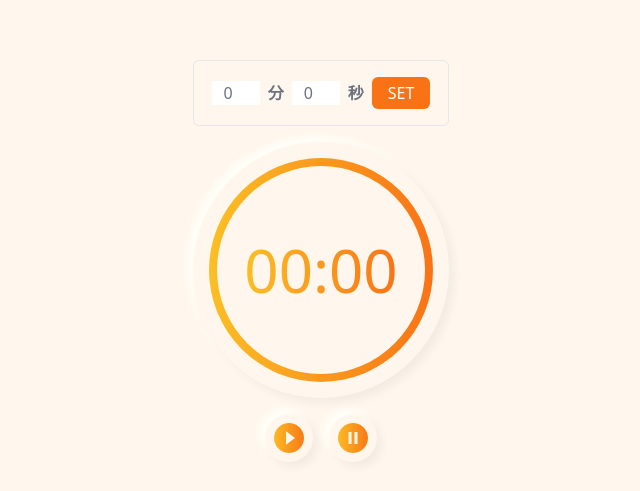
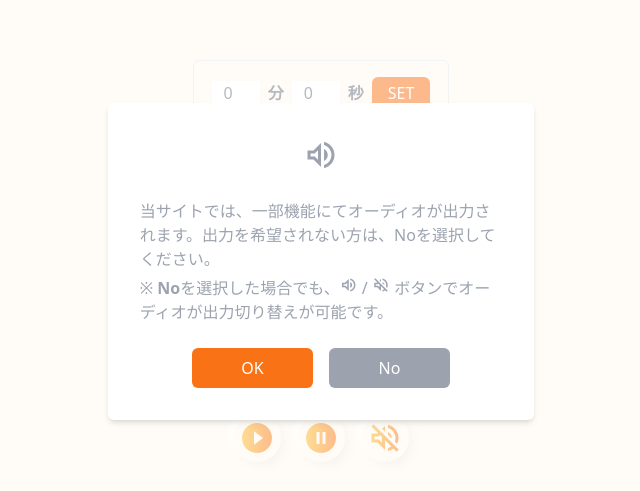
Before and after one commit to kuma-BBBB/pomodoro-timer, a React (Vite) app: page / in a window 1280 px wide. Shown: the part 139-630 px from the top of the page, without its empty margins (319-959 px from the left). Built offline with nearby package versions, Linux system fonts and the light colour scheme.

Commit message:
オーディオ出力確認モーダル

```diff
--- /dev/null
+++ b/src/components/atoms/BackDrop/index.tsx
@@ -0,0 +1,29 @@
+import type { FC, ReactNode } from 'react'
+
+import clsx from 'clsx'
+
+type Props = {
+  children: ReactNode
+  open: boolean
+}
+
+export const BackDrop: FC<Props> = ({ children, open }) => {
+  return (
+    <>
+      <div
+        className={clsx([
+          open ? '' : 'hidden',
+          'fixed top-0 left-0 w-full h-full opacity-50 bg-white',
+        ])}
+      />
+      <div
+        className={clsx([
+          open ? '' : 'hidden',
+          'fixed top-0 left-0 w-full h-full overflow-x-hidden overflow-y-auto flex justify-center items-center',
+        ])}
+      >
+        {children}
+      </div>
+    </>
+  )
+}
--- a/src/components/atoms/index.ts
+++ b/src/components/atoms/index.ts
@@ -2,4 +2,5 @@ export * from './Button'
 export * from './Container'
 export * from './HStack'
 export * from './IconButton'
+export * from './BackDrop'
 export * from './VStack'
--- /dev/null
+++ b/src/components/organisms/timer/ConfirmToApproveAudioOutputModal/index.tsx
@@ -0,0 +1,76 @@
+import type { ComponentProps, FC } from 'react'
+
+import { BackDrop, Button, HStack, VStack } from '@/components/atoms'
+
+export const Presenter = ({
+  open,
+  onConfirm,
+  onReject,
+}: {
+  open: ComponentProps<typeof BackDrop>['open']
+  onConfirm: () => void
+  onReject: () => void
+}) => {
+  return (
+    <BackDrop open={open}>
+      <div className="bg-white p-8 w-1/3 min-w-600 max-w-800 rounded-md shadow-md">
+        <VStack className="gap-6 justify-center items-center">
+          <span className="material-icons-outlined !text-4xl text-gray-400">
+            volume_up
+          </span>
+          <p className="text-gray-400">
+            当サイトでは、一部機能にてオーディオが出力されます。出力を希望されない方は、Noを選択してください。
+            <br />
+            ※&nbsp;<strong>No</strong>
+            を選択した場合でも、
+            <span className="material-icons-outlined !text-lg text-gray-400">
+              volume_up
+            </span>
+            &nbsp;/&nbsp;
+            <span className="material-icons-outlined  !text-lg text-gray-400">
+              volume_off
+            </span>
+            &nbsp;ボタンでオーディオが出力切り替えが可能です。
+          </p>
+          <HStack className="gap-4 justify-center">
+            <Button
+              onClick={onConfirm}
+              className="px-4 py-2 bg-orange-500 text-white rounded-md w-1/3"
+            >
+              OK
+            </Button>
+            <Button
+              onClick={onReject}
+              className="px-4 py-2 bg-gray-400 text-white rounded-md w-1/3"
+            >
+              No
+            </Button>
+          </HStack>
+        </VStack>
+      </div>
+    </BackDrop>
+  )
+}
+
+type Props = {
+  open: ComponentProps<typeof Presenter>['open']
+  onClose: () => void
+}
+export const ConfirmToApproveAudioOutputModal: FC<Props> = ({
+  open,
+  onClose,
+}) => {
+  const confirmHandler = () => {
+    onClose()
+  }
+  const rejectmHandler = () => {
+    onClose()
+  }
+  return (
+    <Presenter
+      open={open}
+      onConfirm={confirmHandler}
+      onReject={rejectmHandler}
+    />
+  )
+}
--- a/src/components/organisms/timer/Timer/index.tsx
+++ b/src/components/organisms/timer/Timer/index.tsx
@@ -29,6 +29,12 @@ export const Presenter: FC<{
         <IconButton onClick={onStop}>
           <span className="material-icons-outlined !text-4xl font-gradient">
             pause_circle_filled
+          </span>
+        </IconButton>
+        <IconButton onClick={onStop}>
+          <span className="material-icons-outlined !text-4xl font-gradient">
+            {/* volume_up */}
+            volume_off
           </span>
         </IconButton>
       </HStack>
--- a/src/components/organisms/timer/index.ts
+++ b/src/components/organisms/timer/index.ts
@@ -1,2 +1,3 @@
+export { ConfirmToApproveAudioOutputModal } from './ConfirmToApproveAudioOutputModal'
 export { TimeForm } from './TimeForm'
 export { Timer } from './Timer'
--- a/src/pages/timer/index.tsx
+++ b/src/pages/timer/index.tsx
@@ -1,7 +1,24 @@
+import { useState } from 'react'
+
+import { ConfirmToApproveAudioOutputModal } from '@/components/organisms'
 import { TimerTemplate } from '@/components/templates'
 
 const Timer = () => {
-  return <TimerTemplate />
+  const [open, setOpen] = useState<boolean>(true)
+
+  const closeHandlerForConfirmToApproveAudioOutputModal = () => {
+    setOpen(false)
+  }
+
+  return (
+    <>
+      <TimerTemplate />
+      <ConfirmToApproveAudioOutputModal
+        open={open}
+        onClose={closeHandlerForConfirmToApproveAudioOutputModal}
+      />
+    </>
+  )
 }
 
 export default Timer
```
Also changed, not shown: 1 other file (tests, documents, lock files or other folders).
